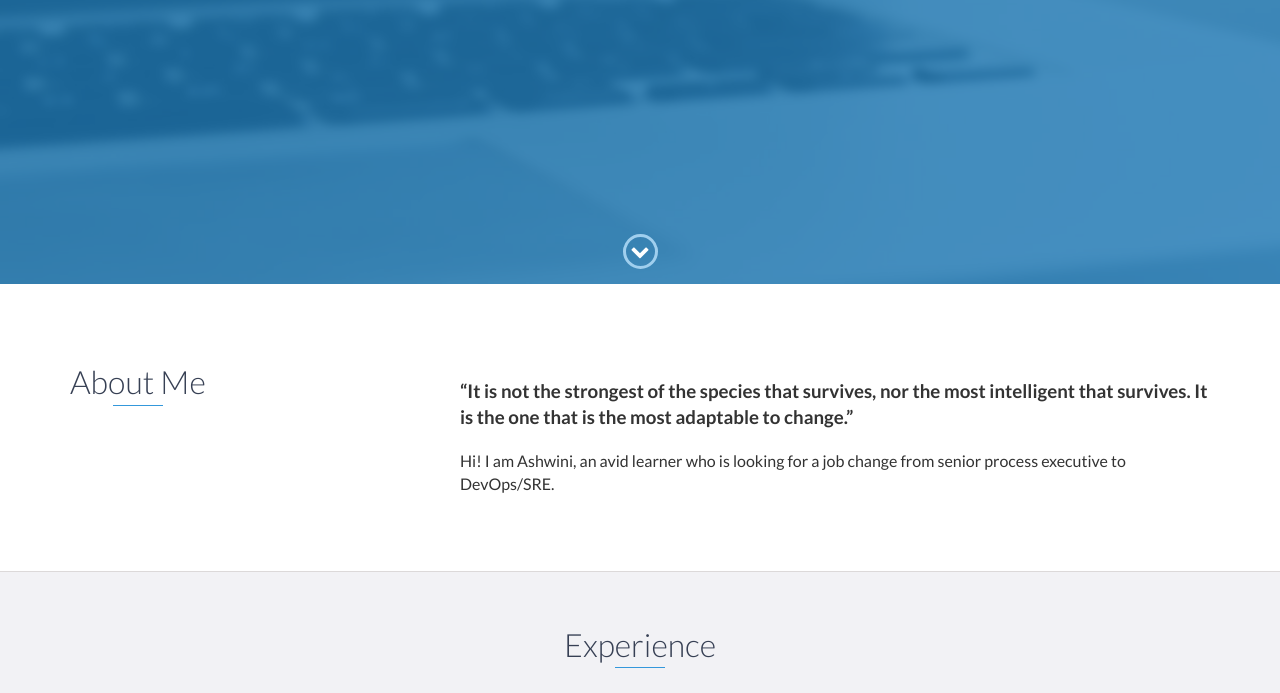
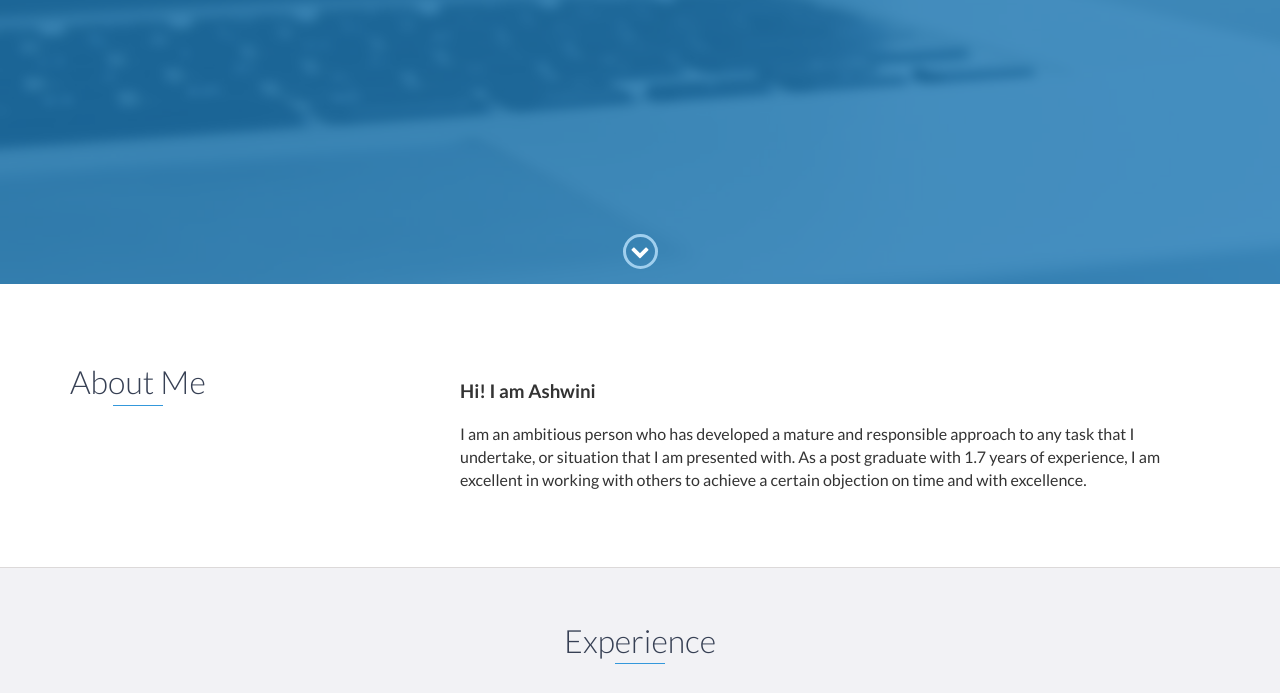
Before and after one commit to AshwiniParaye1/portfolio, a website: page index.html in a window 1280 px wide. Shown: the part 516-1209 px from the top of the page. Drawn offline with nearby package versions, Linux system fonts and the light colour scheme.

Commit message:
update index.file

```diff
--- a/index.html
+++ b/index.html
@@ -73,9 +73,10 @@
                 </div>
                 <div class="col-md-8">
                     <p>
-                       <h3> “It is not the strongest of the species that survives, nor the most intelligent that survives. It is the one that is the most adaptable to change.” </h3>
-
-                        Hi! I am Ashwini, an avid learner who is looking for a job change from senior process executive to DevOps/SRE.
+                        <h3>
+                        Hi! I am Ashwini
+                        </h3>
+                        I am an ambitious person who has developed a mature and responsible approach to any task that I undertake, or situation that I am presented with. As a post graduate with 1.7 years of experience, I am excellent in working with others to achieve a certain objection on time and with excellence.
 
                     </p>
                 </div>
```
